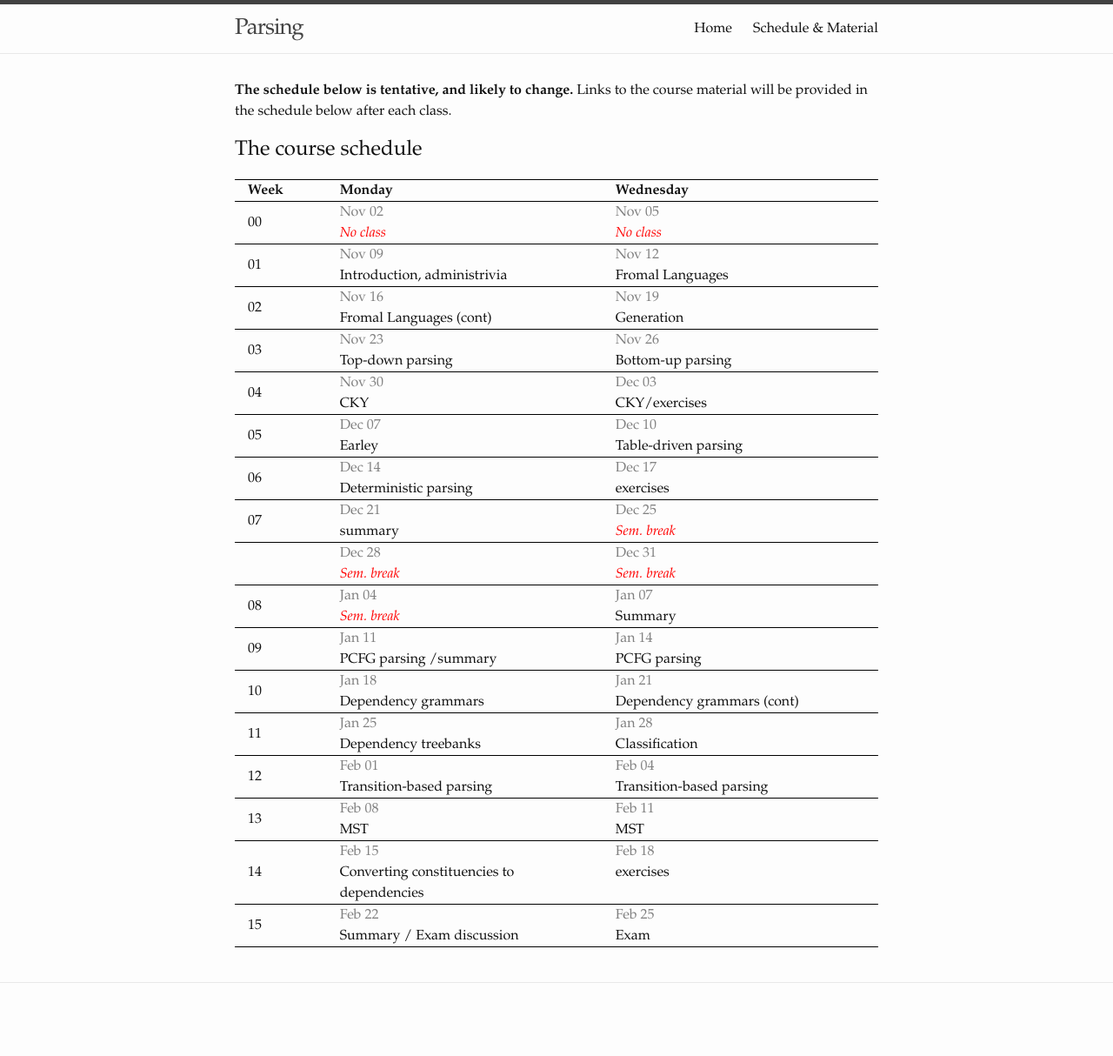
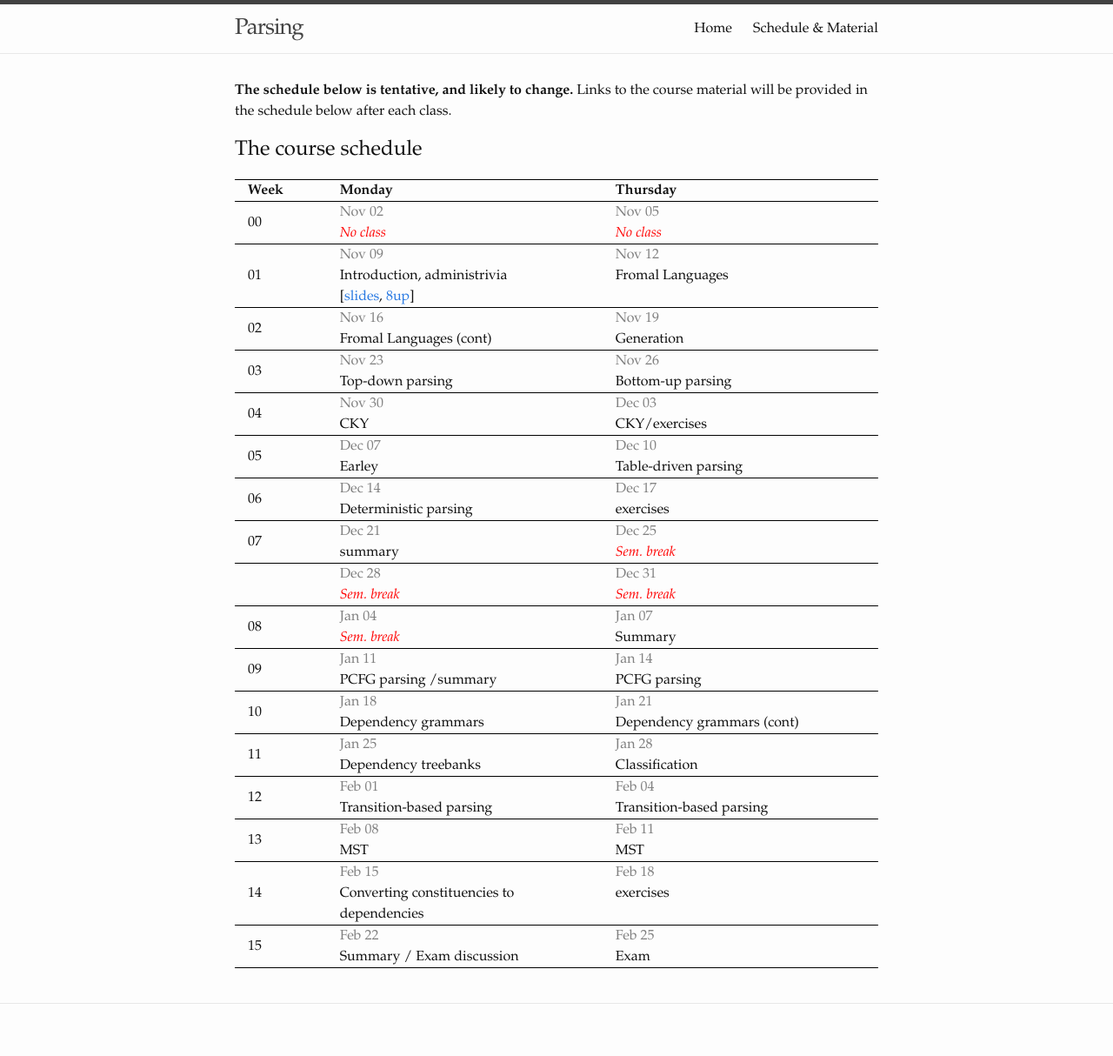
Before and after one commit to iscl-parsing2020/iscl-parsing2020.github.io, a Jekyll site: the page built from lectures.md, in a window 1280 px wide. Shown: the whole page at 87% size. Built offline with Jekyll 4.4.1, drawn with Linux system fonts in a browser that asks for light colours; before the commit the page ends 1190 px from its top, so only the background shows below that.

Commit message:
Add slides for intro.

```diff
--- a/_data/schedule.yml
+++ b/_data/schedule.yml
@@ -10,6 +10,9 @@
   dates:
     Nov 09:
       topic: Introduction, administrivia
+      links:
+        slides: slides/introduction.pdf
+        8up: slides/introduction-handout.pdf
     Nov 12:
       topic: Fromal Languages
 - week: "02"
--- a/lectures.md
+++ b/lectures.md
@@ -14,7 +14,7 @@ after each class.
     <tr>
       <th style="text-align:left;" width="10%">Week</th>
       <th style="text-align:left;" width="30%">Monday</th>
-      <th style="text-align:left;" width="30%">Wednesday</th>
+      <th style="text-align:left;" width="30%">Thursday</th>
     </tr>
   </thead>
   <tbody style="border-bottom: 1px solid #000;">
```
Also changed, not shown: 2 other files.
